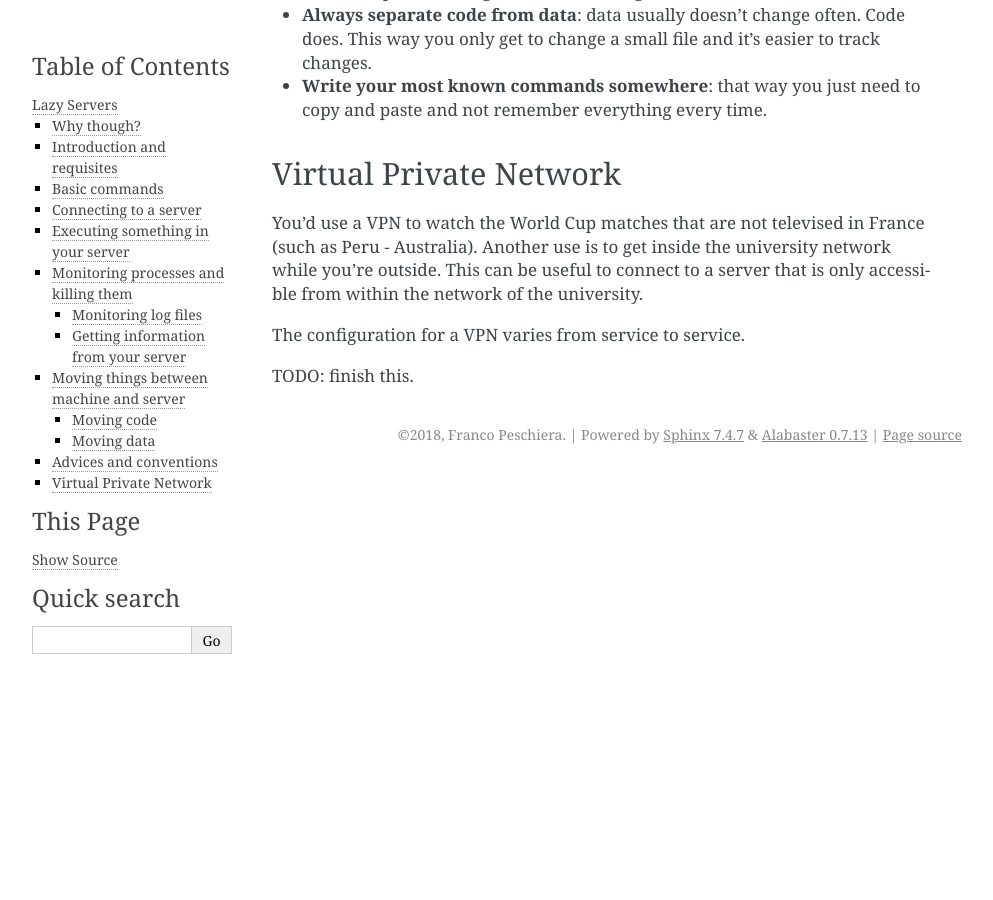
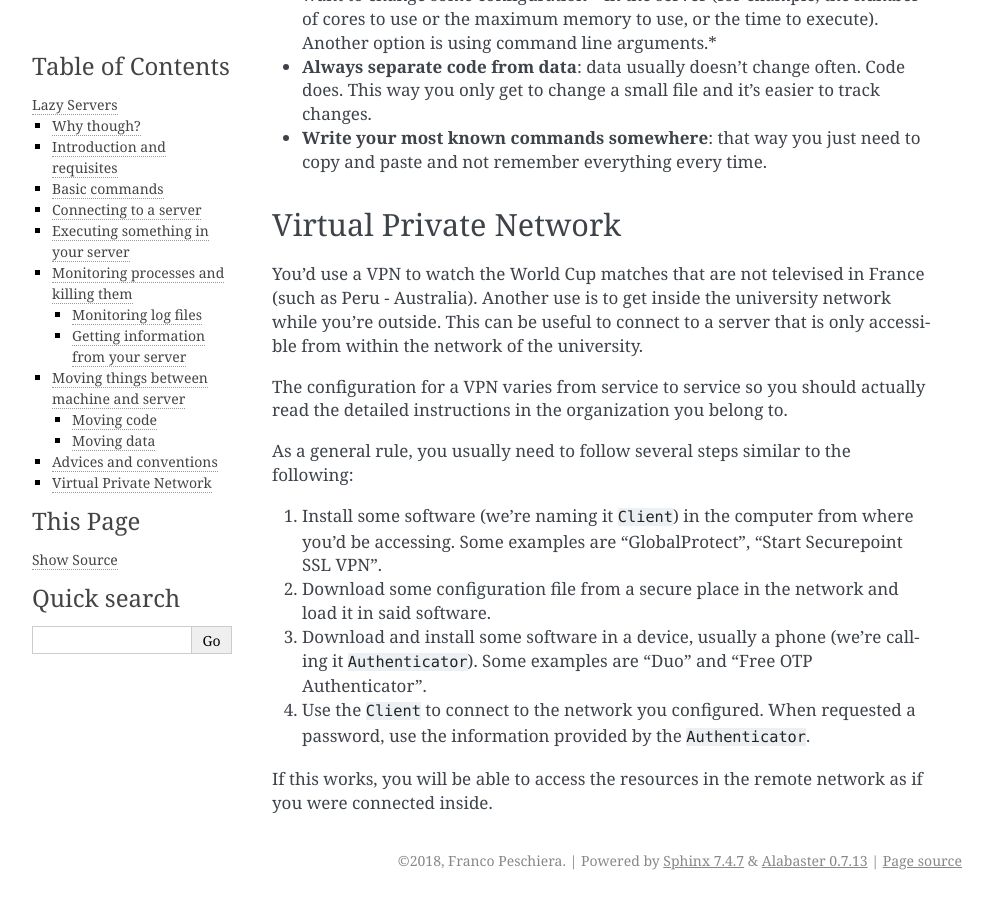
Before and after one commit to pchtsp/best_practices, a Sphinx documentation site: the page built from source/lazy_servers.rst, in a window 1280 px wide and 900 px high, scrolled down 7714 px. Shown: the whole window, without its empty margins (148-1141 px from the left). Built offline with Sphinx 7.4.7, drawn with Linux system fonts in a browser that asks for light colours; some of the changed text lies outside the part shown.

Commit message:
added more info. did some corrections.

```diff
--- a/source/lazy_servers.rst
+++ b/source/lazy_servers.rst
@@ -2,14 +2,14 @@
 Lazy Servers
 +++++++++++++++++++
 
-The lazy's guide to linux, servers and executing stuff in them. And getting the results back, of course. If not, why would you even bother... anyways.
+The lazy's guide to linux, servers and executing stuff in them. And getting the results back, of course. If not, why would you even bother... anyway.
 
 Why though?
 ************************
 
 This terminal is useful because in case you do not have a directory explorer (the thing were you see the boxes with files and directories), you need to be able to do everything you did there but via a terminal.
 
-TODO.
+Also, it allows for automation (which saves time and avoids errors) and is a lot more standard across operating systems than using graphical user interfaces.
 
 Introduction and requisites
 ****************************
@@ -32,7 +32,7 @@
 
     mkdir homework
 
-Now if we do ``ls`` (or the shortcut for the *really lazy* ``l``) we'll see the folder::
+Now if we do ``ls`` (or the shortcut for the *really lazy*: ``l``) we'll see the folder::
 
     ls
 
@@ -40,7 +40,7 @@
 
     ls -lha
 
-To create an empty fil inside the folder (why would you want that you say? to make the examples below I answer)::
+To create an empty file inside the folder (why would you want that you say? to make the examples below I answer)::
 
     touch homework/myhomework.txt
 
@@ -68,15 +68,15 @@
 
 To connect to a server you need a couple of things:
 
-1. Be able to locate the server in your network (or over the Internet). Or in other words, the server needs to be accessible.
-2. Have a username with access to this server (and the password: no passport needed).
-3. Have ``ssh`` installed in your pc (and running in the server but that's usually not your job). It usually comes with Linux.
+1. Be able to locate the server in your network (or over the Internet). Or in other words, the server needs to be accessible by your pc.
+2. Have a username with access to this server (and the password).
+3. Have ``ssh`` installed in your pc (and running in the server but that's usually not your job). It usually comes with Linux so this is already taken care of.
 
 To connect to a server you do the following::
 
     ssh USERNAME@SERVER
 
-For example if I want to connect to server I´d do::
+For example if I want to connect to server named ``serv-cluster1`` and my username is ``f.peschiera`` I´d do::
 
     ssh f.peschiera@serv-cluster1
 
@@ -217,7 +217,7 @@
 Moving code
 ===================
 
-I recommend ``git`` to move code. With git you can easily push and pull code from a git server. This way, you know you get the correct version of your code. This tutorial is not a git tutorial, you'll have to find some other resources. Git has many more advantages that make it a strong recommendation.
+I recommend ``git`` to move code. With git you can easily push and pull code from a git server. This way, you know you get the correct version of your code. This tutorial is not a git tutorial, you'll have to find some other resources, like for example the `official documentation <https://git-scm.com/doc>`_. Git has many more advantages that make it a strong recommendation.
 
 Some very basic examples::
 
@@ -255,6 +255,13 @@
 
 You'd use a VPN to watch the World Cup matches that are not televised in France (such as Peru - Australia). Another use is to get inside the university network while you're outside. This can be useful to connect to a server that is only accessible from within the network of the university.
 
-The configuration for a VPN varies from service to service.
+The configuration for a VPN varies from service to service so you should actually read the detailed instructions in the organization you belong to.
 
-TODO: finish this.
+As a general rule, you usually need to follow several steps similar to the following:
+
+1. Install some software (we're naming it ``Client``) in the computer from where you'd be accessing. Some examples are "GlobalProtect", "Start Securepoint SSL VPN".
+2. Download some configuration file from a secure place in the network and load it in said software.
+3. Download and install some software in a device, usually a phone (we're calling it ``Authenticator``). Some examples are "Duo" and "Free OTP Authenticator".
+4. Use the ``Client`` to connect to the network you configured. When requested a password, use the information provided by the ``Authenticator``.
+
+If this works, you will be able to access the resources in the remote network as if you were connected inside.
```
Also changed, not shown: source/happy_documents.rst (+9 -2 lines).
